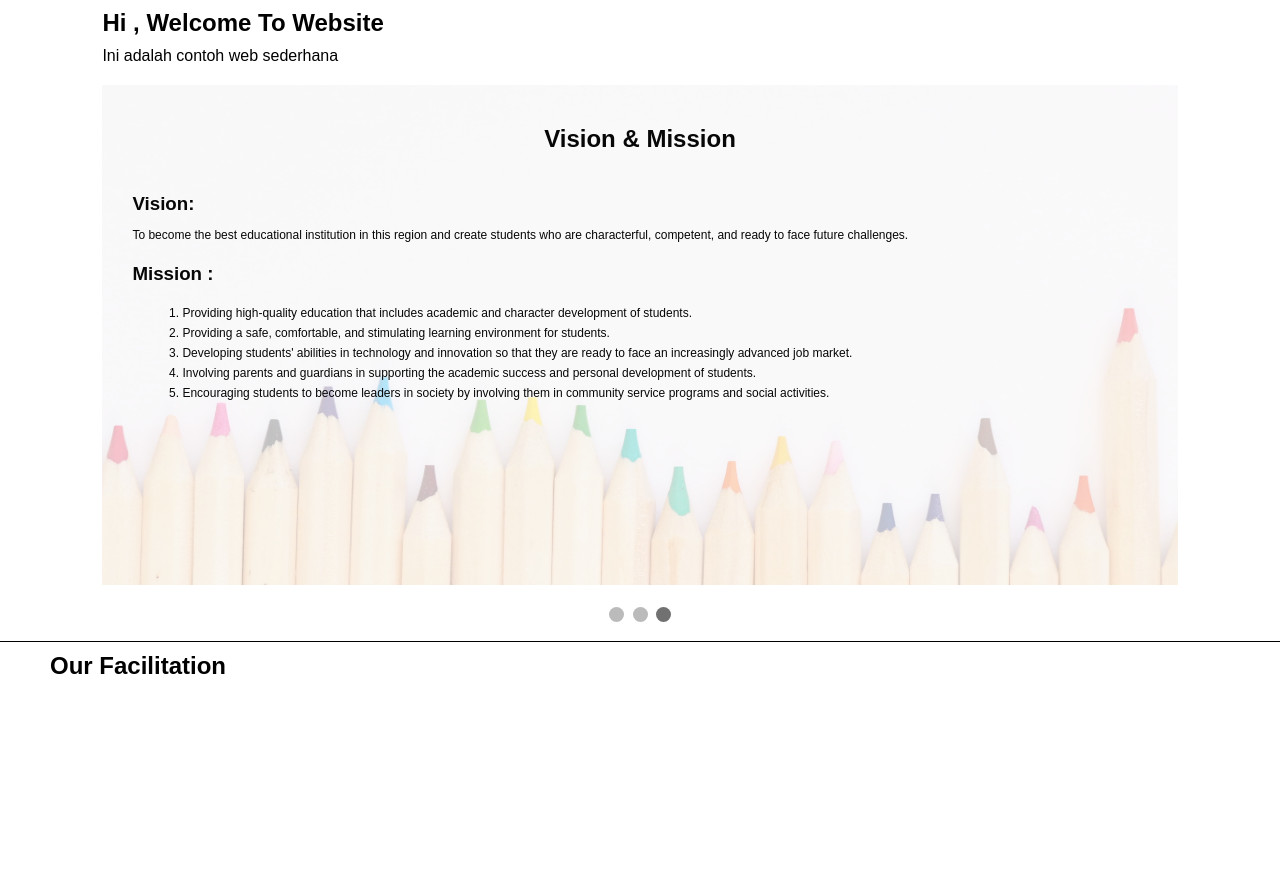
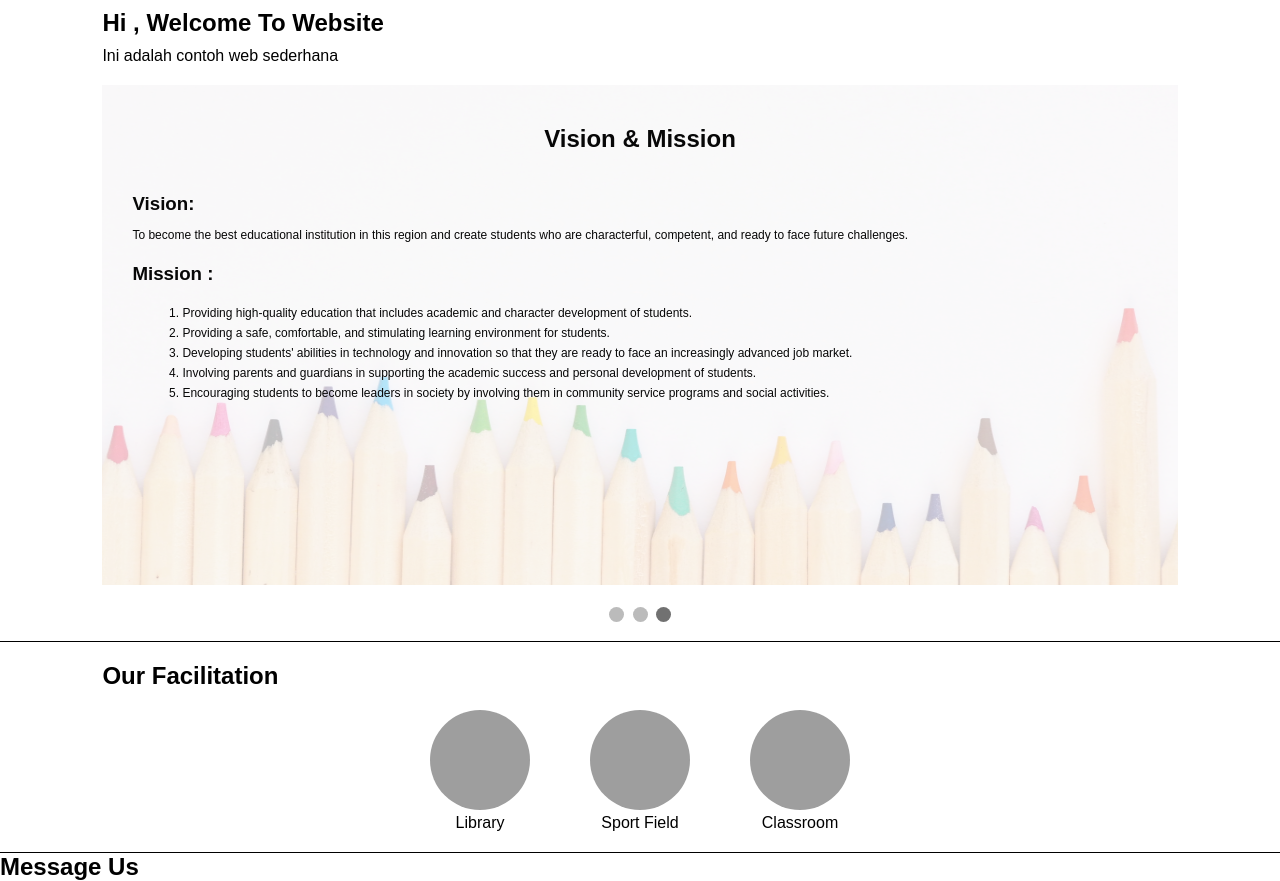
Before and after one commit to ganapurba007/Mini-Project, a plain HTML site: page html/index.html in a window 1280 px wide. Shown: the part 72-953 px from the top of the page. Before the commit the page ends 800 px from the top, so only its background shows below. Drawn offline with Linux system fonts and the light colour scheme; grey boxes are pictures that could not be loaded.

Commit message:
menambahkan struktur dan style facil

```diff
--- a/css/index.css
+++ b/css/index.css
@@ -180,5 +180,35 @@
 
 /*Syle Facilitation*/
 .facil{
-	margin: 10px 50px;
+	border-bottom: 1px solid black;
 }
+
+.facil-container{
+	margin: 0 8%;
+}
+
+.facil h1{
+	margin-top: 20px;
+	margin-bottom: 20px;
+
+}
+
+.facil-list{;
+	margin-bottom: 20px;
+	gap: 60px;
+	display: flex;
+	align-items: center;
+	justify-content: center;
+	align-content: center;
+
+}
+
+.facil-img{
+	width: 100px;
+	height: 100px;
+	border-radius: 50%;
+}
+
+.facil-p{
+	text-align: center;
+}
--- a/html/index.html
+++ b/html/index.html
@@ -64,14 +64,36 @@
 						  <span class="dot"></span>
 						  <span class="dot"></span>
 						</div>
-			</div>
+				</div>
 			</section>
 
+			<section class="facil">
+				<div class="facil-container">
+					<h1>Our Facilitation</h1>
 
-			<section class="facil">
-				<h1>Our Facilitation</h1>
+					<div class="facil-list">
+						<div>
+							<img src="../assets/img/puzzle.jpg" class="facil-img">
+							<p class="facil-p">Library</p>
+						</div>
+
+						<div>
+							<img src="../assets/img/puzzle.jpg" class="facil-img">
+							<p class="facil-p">Sport Field</p>
+						</div>
+
+						<div>
+							<img src="../assets/img/puzzle.jpg" class="facil-img">
+							<p class="facil-p">Classroom</p>
+						</div>
+					</div>
+
+				</div>
 			</section>
-			<section class="message"></section>
+
+			<section class="message">
+				<h1>Message Us</h1>
+			</section>
 
 		</div>
 	</main>
```
